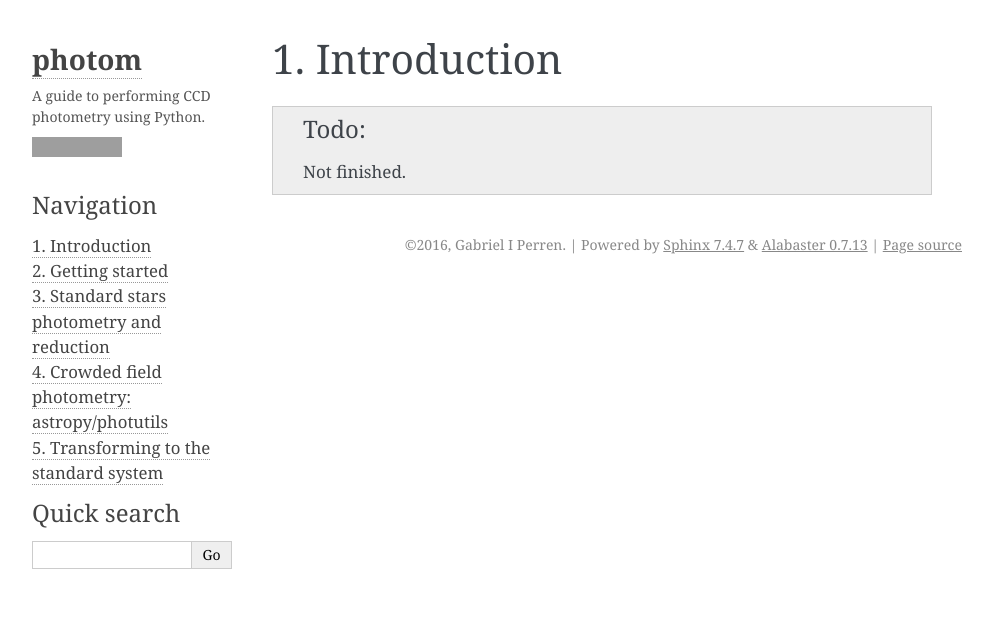
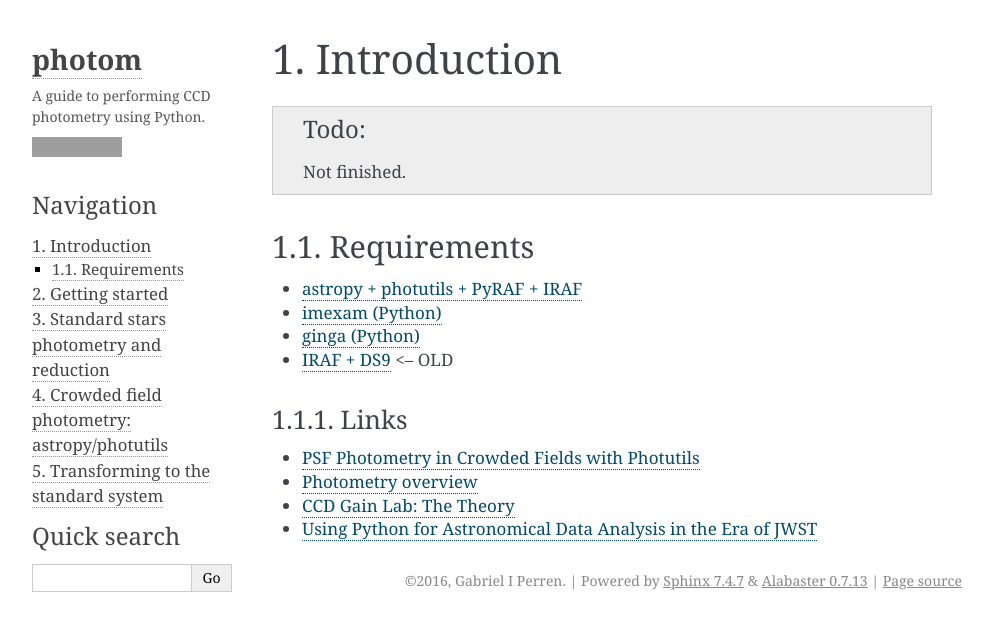
Before and after one commit to Gabriel-p/photpy, a Sphinx documentation site: the page built from docs/source/intro.rst, in a window 1280 px wide. Shown: the top 631 px of the page, without its empty margins (148-1140 px from the left). Built offline with Sphinx 7.4.7, drawn with Linux system fonts in a browser that asks for light colours; grey boxes are pictures that could not be loaded.

Commit message:
add links to intro

```diff
--- a/docs/source/intro.rst
+++ b/docs/source/intro.rst
@@ -4,3 +4,32 @@ Introduction
 
 .. todo::
    Not finished.
+
+Requirements
+------------
+
+-  `astropy + photutils + PyRAF + IRAF`_
+-  `imexam (Python)`_
+-  `ginga (Python)`_
+-  `IRAF + DS9`_ <– OLD
+
+Links
+.....
+
+-  `PSF Photometry in Crowded Fields with Photutils`_
+
+-  `Photometry overview`_
+
+-  `CCD Gain Lab: The Theory`_
+
+-  `Using Python for Astronomical Data Analysis in the Era of JWST`_
+
+
+.. _astropy + photutils + PyRAF + IRAF: http://astroconda.readthedocs.io/en/latest/installation.html
+.. _imexam (Python): http://imexam.readthedocs.io/en/latest/index.html
+.. _ginga (Python): http://ejeschke.github.io/ginga/
+.. _IRAF + DS9: http://www.astronomy.ohio-state.edu/~khan/iraf/%20iraf_step_by_step_installation_64bit
+.. _PSF Photometry in Crowded Fields with Photutils: https://github.com/astropy/photutils-datasets/blob/master/notebooks/ArtificialCrowdedFieldPSFPhotometry.ipynb
+.. _Photometry overview: http://telvsn.fcaglp.unlp.edu.ar/normativas/charlas/%20seminario_baume.pdf
+.. _`CCD Gain Lab: The Theory`: http://www.astro.umd.edu/~veilleux/ASTR310/%20fall06/ccd_theory.pdf
+.. _Using Python for Astronomical Data Analysis in the Era of JWST: http://www.astrobetter.com/blog/2016/09/26/using-python-for-astronomical-data-analysis-in-the-era-of-jwst/
```
Also changed, not shown: README.md (+0 -26 lines), 3 other files.
